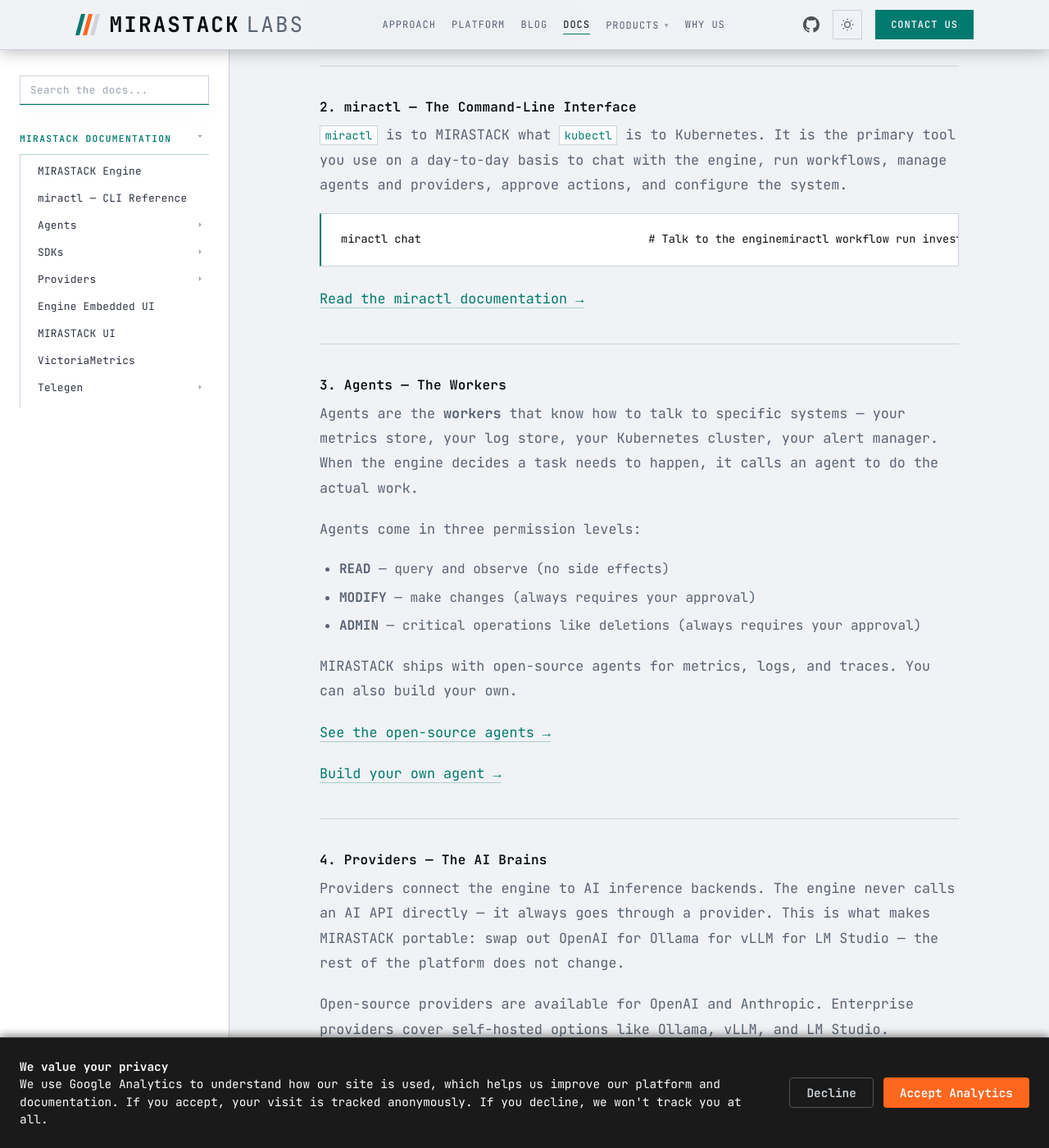
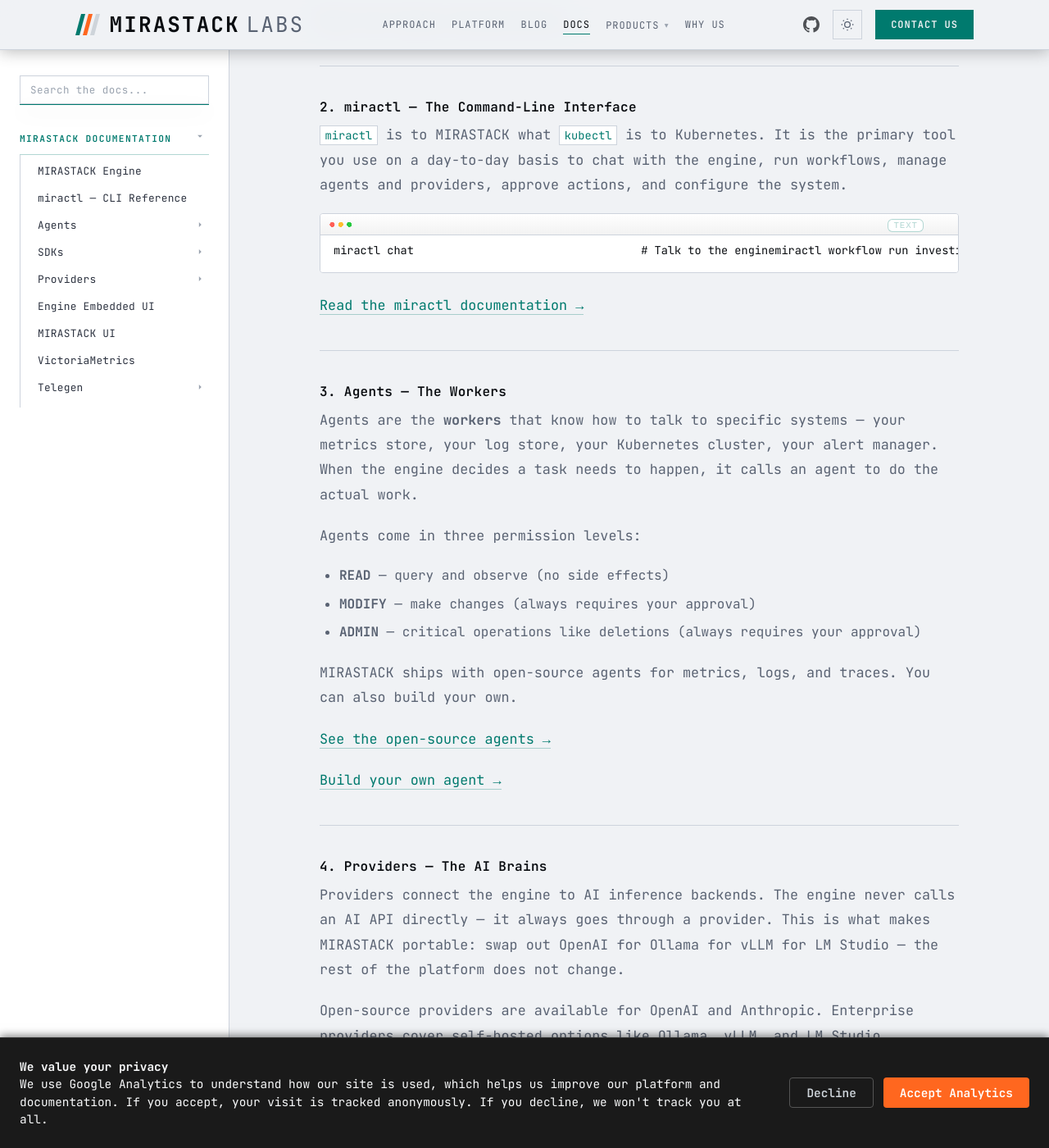
Before and after one commit to mirastacklabs-ai/mirastacklabs-ai.github.io, a Jekyll site: the page built from docs/index.md, in a window 1280 px wide and 1400 px high, scrolled down 1389 px. Shown: the whole window at 82% size. Built offline with Jekyll 4.4.1, drawn with Linux system fonts in a browser that asks for light colours; a script that is not in the unit is left out.

Commit message:
fix(docs): synchronize code block styles with blog (macOS window layout)

```diff
--- a/assets/css/docs.css
+++ b/assets/css/docs.css
@@ -444,14 +444,72 @@
 
 .docs-content pre {
   position: relative;
+  overflow-x: auto;
+  border: 1px solid var(--border);
+  border-radius: 4px;
   background: var(--bg-card);
-  border: 1px solid var(--border);
-  border-left: 2px solid var(--accent);
-  padding: 1.25rem 1.5rem;
-  overflow-x: auto;
+  padding: 2.1rem 1rem 0.9rem;
   margin: 0 0 1.5rem;
   font-size: 0.85rem;
   line-height: 1.6;
+  --code-lang-accent: var(--border-accent);
+}
+
+.docs-content pre[data-lang]::before {
+  content: attr(data-lang);
+  position: absolute;
+  top: 0.38rem;
+  right: 2.6rem;
+  font-size: 0.68rem;
+  line-height: 1;
+  letter-spacing: 0.08em;
+  text-transform: uppercase;
+  color: var(--code-lang-accent);
+  border: 1px solid var(--code-lang-accent);
+  border-radius: 6px;
+  padding: 0.08rem 0.4rem;
+  background: var(--bg-alt);
+  z-index: 2;
+}
+
+.docs-content pre::after {
+  content: "";
+  position: absolute;
+  top: 0;
+  left: 0;
+  right: 0;
+  height: 1.6rem;
+  border-bottom: 1px solid var(--border);
+  background:
+    radial-gradient(circle at 0.9rem 0.8rem, #ff5f56 0.18rem, transparent 0.2rem),
+    radial-gradient(circle at 1.55rem 0.8rem, #ffbd2e 0.18rem, transparent 0.2rem),
+    radial-gradient(circle at 2.2rem 0.8rem, #27c93f 0.18rem, transparent 0.2rem),
+    linear-gradient(180deg, rgba(255, 255, 255, 0.03), rgba(0, 0, 0, 0.05));
+  border-radius: 4px 4px 0 0;
+  pointer-events: none;
+}
+
+.docs-content pre[data-lang="javascript"],
+.docs-content pre[data-lang="js"],
+.docs-content pre[data-lang="typescript"],
+.docs-content pre[data-lang="ts"] {
+  --code-lang-accent: #eab308;
+}
+
+.docs-content pre[data-lang="python"],
+.docs-content pre[data-lang="py"] {
+  --code-lang-accent: #22d3ee;
+}
+
+.docs-content pre[data-lang="go"],
+.docs-content pre[data-lang="golang"] {
+  --code-lang-accent: #38bdf8;
+}
+
+.docs-content pre[data-lang="bash"],
+.docs-content pre[data-lang="shell"],
+.docs-content pre[data-lang="sh"] {
+  --code-lang-accent: #f43f5e;
 }
 
 .docs-content pre code {
@@ -476,14 +534,16 @@
 /* Copy button */
 .copy-code-btn {
   position: absolute;
-  top: 8px;
-  right: 8px;
+  top: 3px;
+  right: 6px;
   background: var(--bg-alt);
   border: 1px solid var(--border);
   color: var(--text-dim);
-  width: 30px;
-  height: 30px;
-  padding: 0;
+  width: 24px;
+  height: 24px;
+  border-radius: 4px;
+  padding: 3px;
+  z-index: 10;
   display: flex;
   align-items: center;
   justify-content: center;
```
